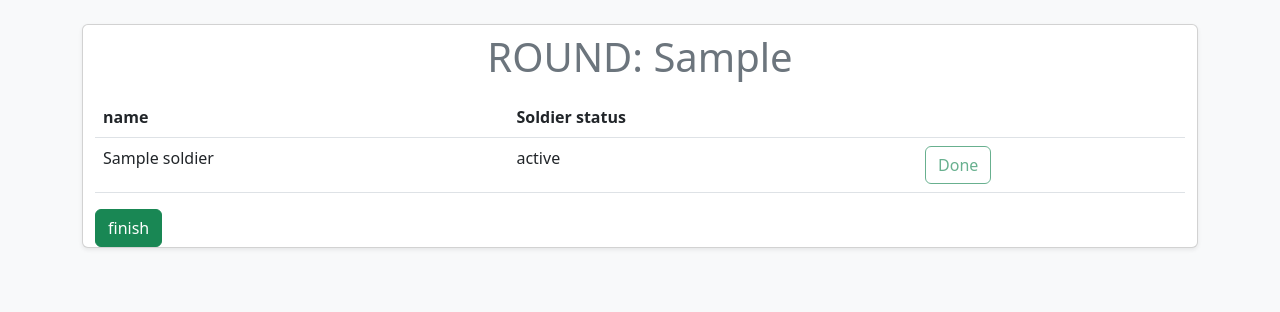
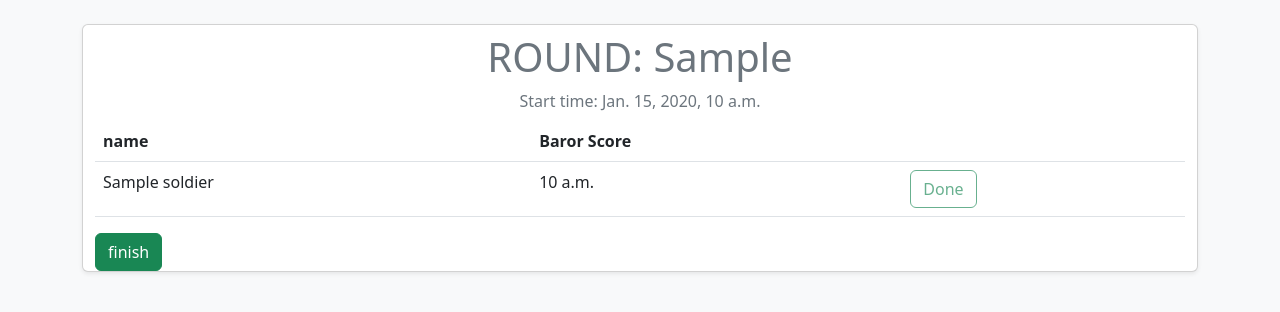
Before and after one commit to AmitHauzer/gibush-management, a Django app: page /barors/1/manageround/ in a window 1280 px wide. Shown: the part 64-376 px from the top of the page. Run offline with Django 4.2, Linux system fonts and the light colour scheme; tables that the repository leaves empty hold one stand-in row (values such as "Sample post").

Commit message:
Add: start baror functions

```diff
--- a/baror/models.py
+++ b/baror/models.py
@@ -1,5 +1,5 @@
 from django.db import models
-
+from datetime import datetime
 from soldiers.models import Soldier
 
 # Create your models here.
@@ -12,14 +12,29 @@ class BarOr(models.Model):
     }
 
     baror_round = models.CharField(max_length=50 , unique=True)
-    start_round_date = models.DateField(null=True, blank=True)
+    # start_round_date = models.DateField(null=True, blank=True)
+    start_round_date = models.DateTimeField(null=True, blank=True)
+    stop_round_date = models.DateTimeField(null=True, blank=True)
     baror_status = models.CharField(max_length=20 , default=f'{BAROR_SATUTS["Waiting for allocate"]}')
 
+    def start(self):
+        # Adding start time and changing the status
+        self.start_round_date = datetime.now()
+        self.baror_status = BarOr.BAROR_SATUTS['Running']
+        self.save()
+        print(self)
 
+    def stop(self):
+        # Adding stop time and changing the status
+        self.stop_round_date = datetime.now()
+        self.baror_status = BarOr.BAROR_SATUTS['Done']
+        self.save()
+        print(self)
 
 
     def __str__(self) -> str:
-        return f'{self.baror_round}'
+        return f"ROUND: {self.baror_round} - STATUS: {self.baror_status} - START TIME: {self.start_round_date} - STOP TIME:{self.stop_round_date}"
+
 
 
 class BarorScore(models.Model):
@@ -27,5 +42,19 @@ class BarorScore(models.Model):
     soldier = models.ForeignKey(Soldier, on_delete=models.CASCADE)
     baror_score = models.TimeField(null=True, blank=True)
 
+    def update_soldier_status_to_running(self):
+        self.soldier.soldier_status = Soldier.Soldier_SATUTS['Running']
+        self.soldier.save()
+        print(f'Soldier:{self.soldier.name} - Status: {self.soldier.soldier_status} ')
+
+    # def update_score(self):
+    #     self.baror_score =
+    #     self.save()
+    #     self.soldier.soldier_status = Soldier.Soldier_SATUTS['After Baror']
+    #     self.soldier.save()
+
+
+
+
     def __str__(self) -> str:
         return f'{self.baror_round} - {self.soldier} - {self.baror_score}'
--- a/baror/templates/baror_round.html
+++ b/baror/templates/baror_round.html
@@ -14,12 +14,15 @@
                 {% csrf_token %}
                 <button class="btn btn-success">Start!</button>
               </form>
+              {% else %}
+              <div>Start time: {{ baror.start_round_date }}</div>
+
               {% endif %}
 
             <thead>
               <tr>
                 <th scope="col">name</th>
-                <th scope="col">Soldier status</th>
+                <th scope="col">Baror Score</th>
                 <th scope="col"> </th>
               </tr>
             </thead>
@@ -28,7 +31,7 @@
 
               <tr>
                 <td>{{ score.soldier.name }}</td>
-                <td>{{ score.soldier.soldier_status }}</td>
+                <td>{{ score.baror_score }}</td>
 
                 <td>
                   {% if baror.start_round_date is None %}
@@ -49,8 +52,8 @@
           </table>
           <div>
             {% if baror.start_round_date is None %}
-              <a href="{% url 'barors:all-barors' %}"><button class="btn btn-outline-secondary">Back</button></a>
-              {% endif %}
+            <a href="{% url 'barors:all-barors' %}"><button class="btn btn-outline-secondary">Back</button></a>
+            {% endif %}
 
             <a href="{% url 'barors:finish-baror' baror.id %}"><button class="btn btn-success">finish</button></a>
           </div>
--- a/baror/urls.py
+++ b/baror/urls.py
@@ -9,7 +9,7 @@ urlpatterns = [
     path('addsoldier/', views.add_soldier_to_round, name='add-soldier-to-round'),
     path('<pk>/barorReady/', views.baror_is_ready, name='baror-is-ready'),
     path('<pk>/manageround/', views.start_baror_page, name='start-baror'),
-    path('<pk>/manageround/soldierendthebaror/', views.manage_run_round, name='manage-soldier-in-round'),
+    path('<pk>/manageround/soldierendthebaror/', views.manage_running_round, name='manage-soldier-in-round'),
     path('<pk>/finish', views.baror_finish, name='finish-baror'),
 ]
 
--- a/baror/views.py
+++ b/baror/views.py
@@ -11,6 +11,7 @@ def list_of_barors(request):
     return render(request, 'list_of_barors.html', {'barors':barors})
 
 
+
 def add_baror(request):
     barors_counter = BarOr.objects.count()
     try:
@@ -21,6 +22,7 @@ def add_baror(request):
         messages.error(request, f'ERROR! {str(ex)}')
     finally:
         return redirect('barors:all-barors')
+
 
 
 def edit_baror(request, pk):
@@ -54,7 +56,7 @@ def add_soldier_to_round(request):
     print(soldier.name)                                     # not necessary
     baror = BarOr.objects.get(id=baror_id)
     print(baror.baror_round)                                # not necessary
-    # Change objects' status
+    # Update soldier's status
     soldier.soldier_status = Soldier.Soldier_SATUTS['Ready to run']
     soldier.save()
     # Add to BarorScore
@@ -76,19 +78,29 @@ def start_baror_page(request, pk):
     baror = BarOr.objects.get(id=pk)
     barorscores = BarorScore.objects.all().filter(baror_round=pk)
     if request.method == 'POST':
-        # add start date to DB
-        print(f"Baror start date: {baror.start_round_date}")
-
+        # add baror start date and update status
+        baror.start()
+        # update soldiers' status
+        for score in barorscores:
+            score.update_soldier_status_to_running()
     return render(request, 'baror_round.html', {'baror':baror, 'barorscores':barorscores})
 
 
-def manage_run_round(request,pk):
+
+def manage_running_round(request,pk):
     # Get data
-    baror = BarOr.objects.get(id=pk)
+    # baror = BarOr.objects.get(id=pk)
 
-    if baror.start_round_date is None:
-        # add start date to DB
-        print(f"soldier: {baror.start_round_date}")
+    # if baror.start_round_date is None:
+    #     # add start date to DB
+    #     print(f"soldier: {baror.start_round_date}")
+
+
+    # Get data
+    # ---
+    # add score+status
+    # ---
+
     return redirect('barors:start-baror', pk=pk)
 
 
@@ -98,8 +110,9 @@ def baror_finish(request, pk):
     baror = BarOr.objects.get(id=pk)
     # Change status
     # baror.baror_status = BarOr.BAROR_SATUTS['Done']
+    # baror.stop_round_date = stop the clock...
     # baror.save()
-    # save
+    # # save
     print(f'{baror.baror_round} has been finished')
     return redirect('barors:all-barors')
 
--- a/soldiers/models.py
+++ b/soldiers/models.py
@@ -6,7 +6,7 @@ class Soldier(models.Model):
         'Waiting for Baror':'Waiting for Baror',
         'Ready to run':'Ready to run',
         'Running':'Running',
-        'Done':'Done',
+        'After Baror':'After Baror',
     }
 
     name = models.CharField(max_length=50)
```
Also changed, not shown: baror/templates/list_of_barors.html (+9 -1 lines).
